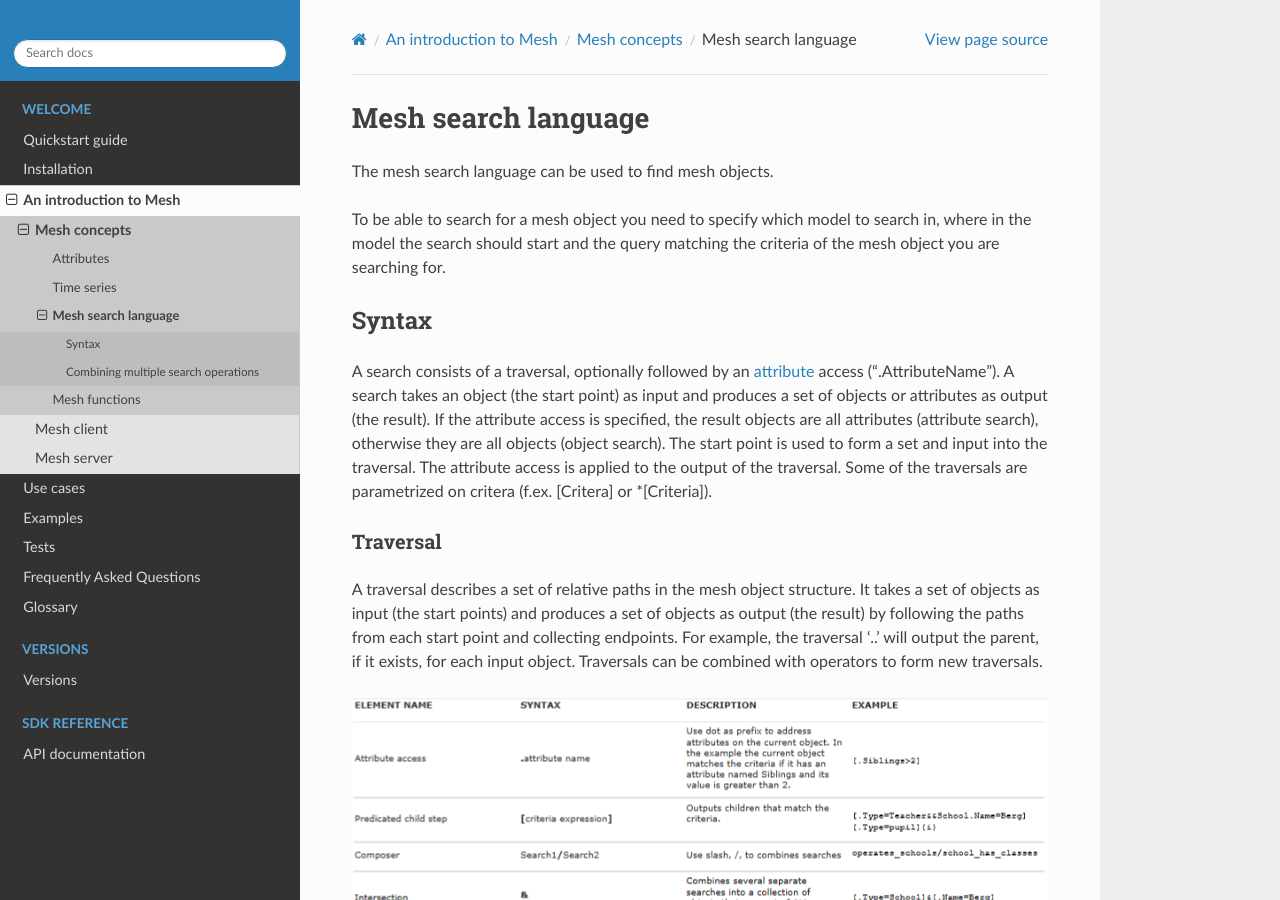
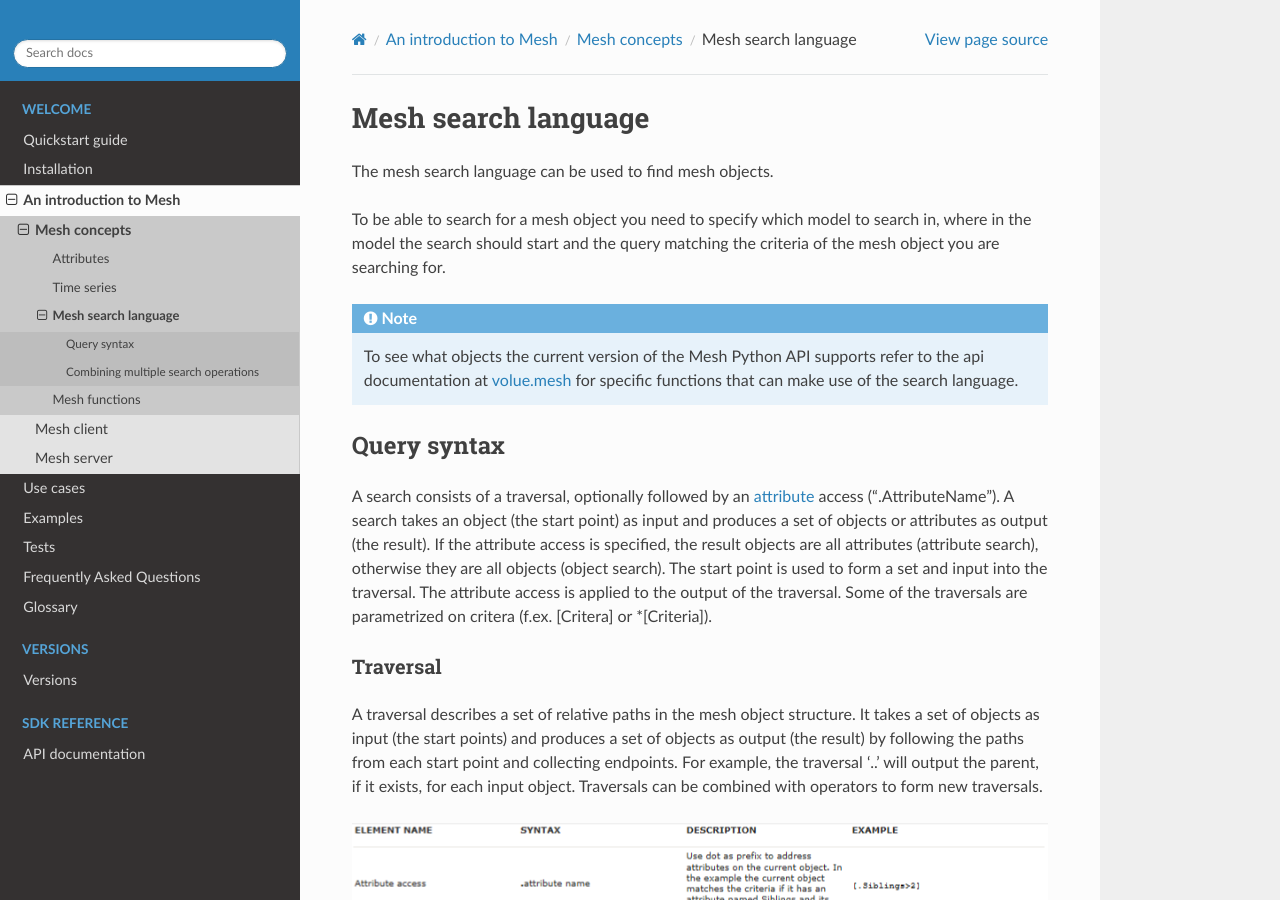
Before and after one commit to Volue-Public/energy-mesh-python, a Sphinx documentation site: the page built from docs/source/mesh_search.rst, in a window 1280 px wide and 900 px high. Built offline with Sphinx 7.4.7 and the Read the Docs theme 2.0.0, drawn with Linux system fonts in a browser that asks for light colours.

Commit message:
Updated example and search documentation.

```diff
--- a/docs/source/examples.rst
+++ b/docs/source/examples.rst
@@ -62,6 +62,11 @@
 .. literalinclude:: /../../src/volue/mesh/examples/write_timeseries_points_async.py
    :language: python
 
+Search for timeseries attributes
+**********************************
+.. literalinclude:: /../../src/volue/mesh/examples/timeseries_search.py
+   :language: python
+
 Running tests
 ********************************
 .. literalinclude:: /../../src/volue/mesh/examples/run_tests.py
--- a/docs/source/mesh_search.rst
+++ b/docs/source/mesh_search.rst
@@ -5,7 +5,11 @@
 
 To be able to search for a mesh object you need to specify which model to search in, where in the model the search should start and the query matching the criteria of the mesh object you are searching for.
 
-Syntax
+.. note::
+    To see what objects the current version of the Mesh Python API supports refer to the api documentation at :ref:`api:volue.mesh` for specific functions that can make use of the search language.
+
+
+Query syntax
 ~~~~~~~~~~~~~~
 
 A search consists of a traversal, optionally followed by an :doc:`attribute <mesh_object_attributes>` access (".AttributeName"). A search takes an object (the start point) as input and produces a set of objects or attributes as output (the result). If the attribute access is specified, the result objects are all attributes (attribute search), otherwise they are all objects (object search). The start point is used to form a set and input into the traversal. The attribute access is applied to the output of the traversal. Some of the traversals are parametrized on critera (f.ex. [Critera] or \*[Criteria]).
```
